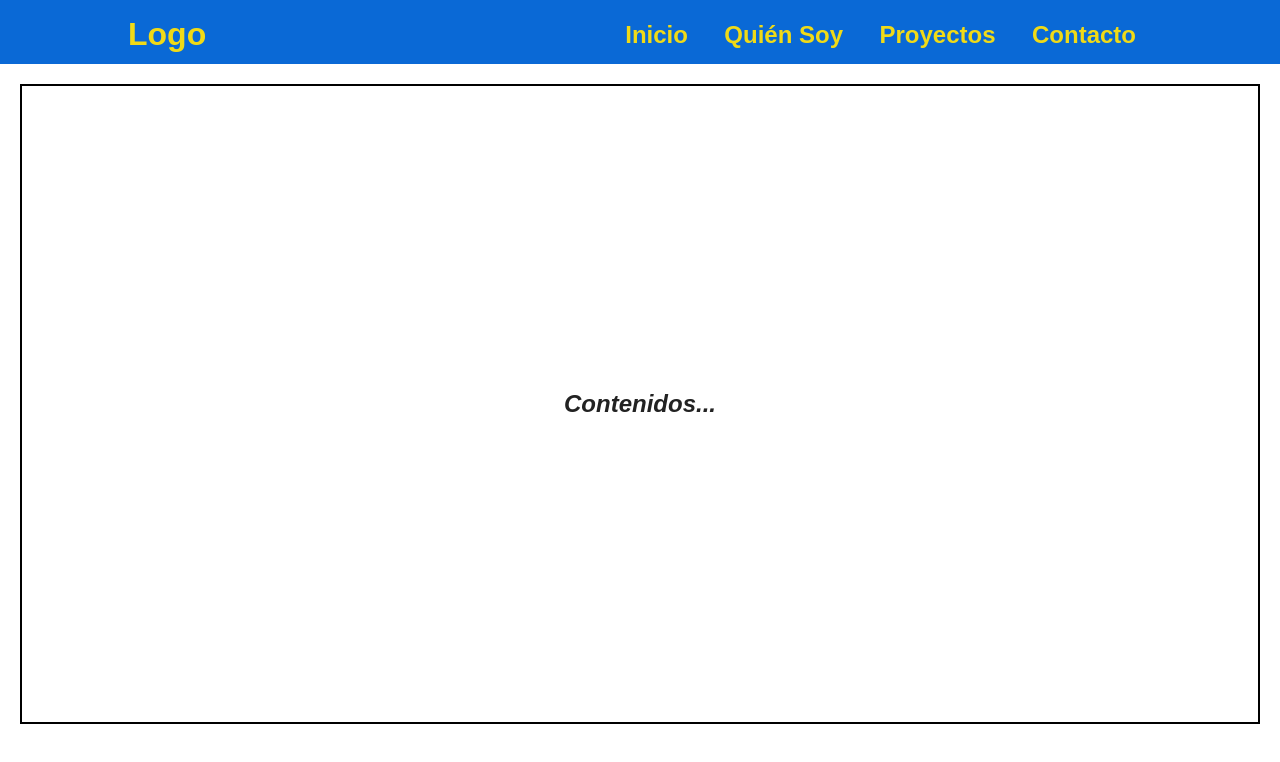
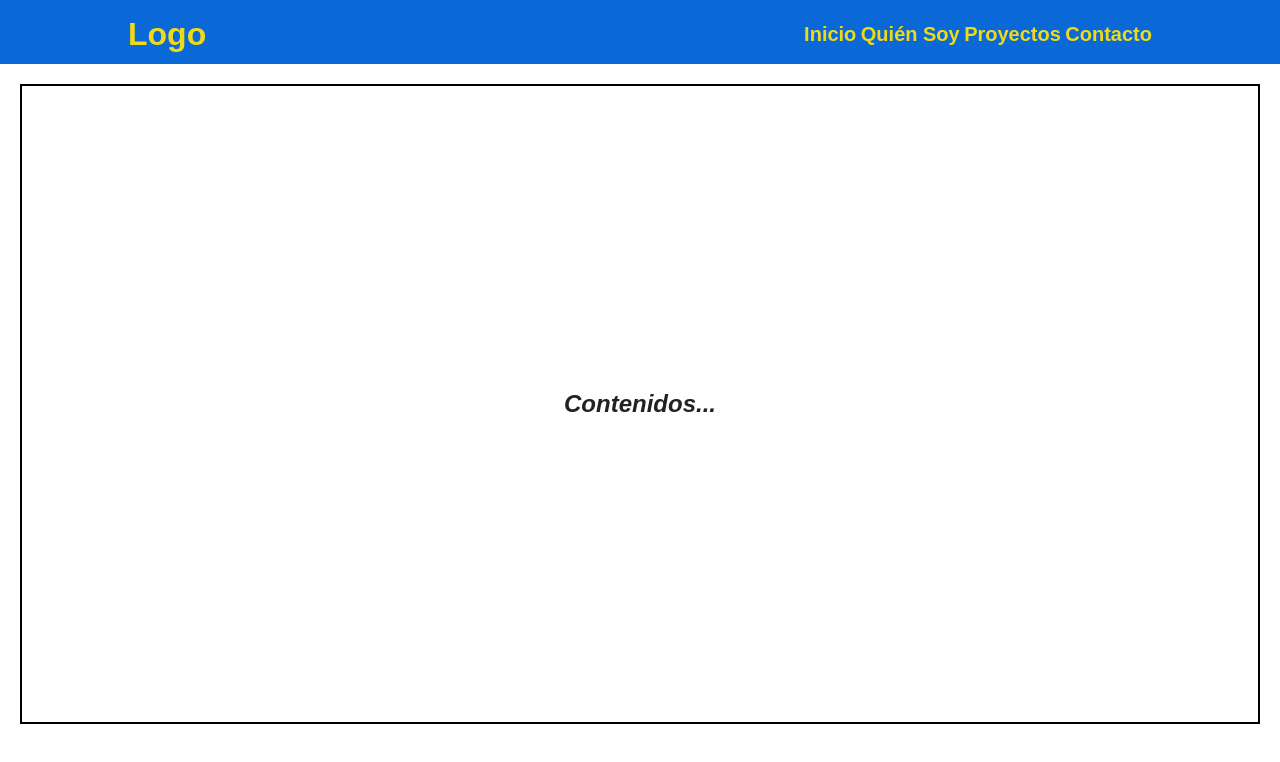
Before and after one commit to haelorm/header-html-css-js, a plain HTML site: page index.html in a window 1280 px wide. Drawn offline with Linux system fonts and the light colour scheme.

Commit message:
cambios en css

```diff
--- a/css/estilos.css
+++ b/css/estilos.css
@@ -1,10 +1,10 @@
 :root {
     --first-color: #f0da17;
-    --first-alpha-color: rgba(240, 218, 23,0.75);
+    --first-alpha-color: rgba(240, 218, 23, 0.75);
     --second-color: #0a69d6;
-    --second-alpha-color: rgba(10, 105, 214,0.75);
+    --second-alpha-color: rgba(10, 105, 214, 0.75);
     --third-color: #05b5cc;
-    --third-alpha-color: rgba(5, 181, 204,0.75);
+    --third-alpha-color: rgba(5, 181, 204, 0.75);
     --white-color: #fff;
     --white-alpha-color: rgba(255, 255, 255, 0.5);
     --black-color: #000;
@@ -136,7 +136,7 @@
     font-weight: bold;
 }
 
-@media screen and (min-width: 1000px) {
+@media screen and (min-width: 1024px) {
 
     .header {
         position: sticky;
@@ -163,10 +163,8 @@
 .menu a {
     color: var(--first-color);
     text-decoration: none;
-    padding: 1rem;
-    font-size: 1.5rem;
+    font-size: 1.25rem;
     font-weight: bold;
-    text-align: center;
 }
 
 .btn-menu {
@@ -180,7 +178,7 @@
     fill: var(--first-color);
 }
 
-@media screen and (min-width: 1000px) {
+@media screen and (min-width: 1024px) {
     .btn-menu {
         display: none;
     }
@@ -191,6 +189,14 @@
         width: auto;
         opacity: 1;
         pointer-events: auto;
+    }
+
+    .menu a:last-child {
+        padding-right: 0;
+    }
+
+    .menu a:hover {
+        background-color: transparent;
     }
 }
 
```
